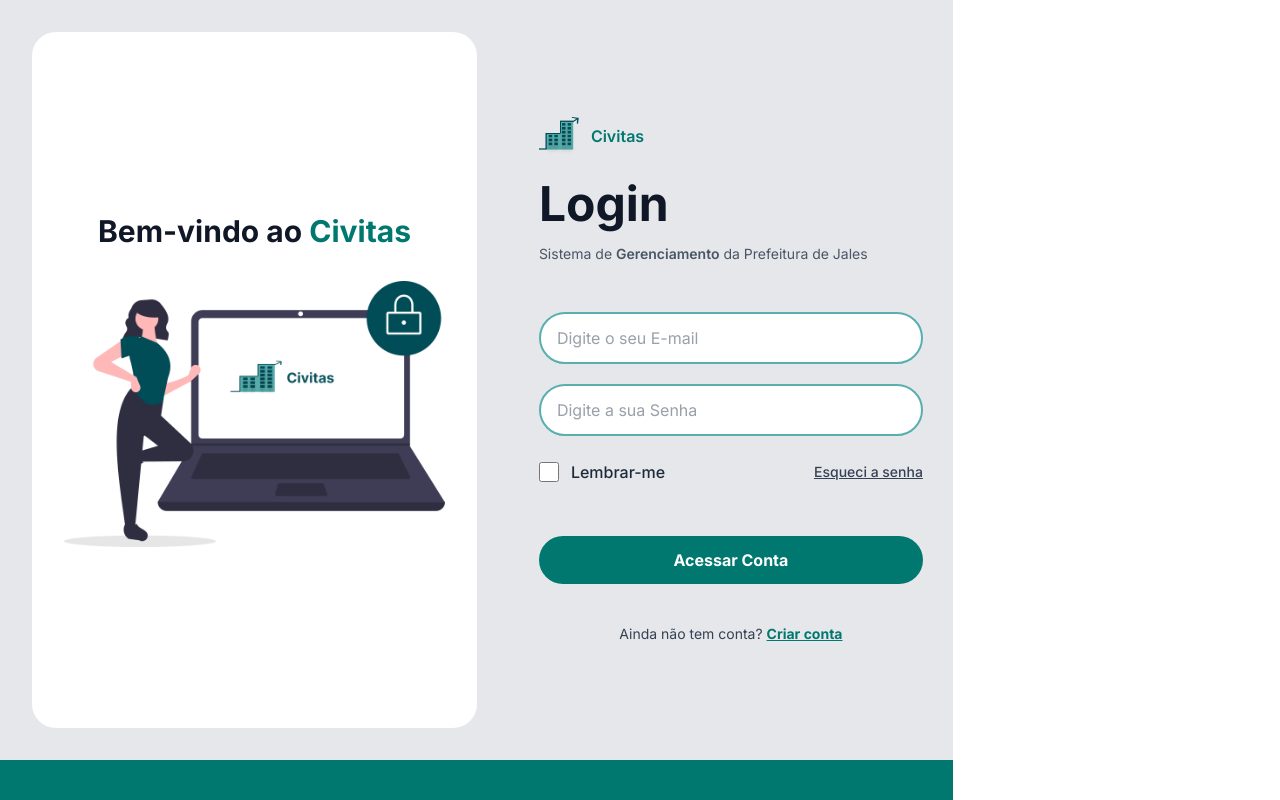
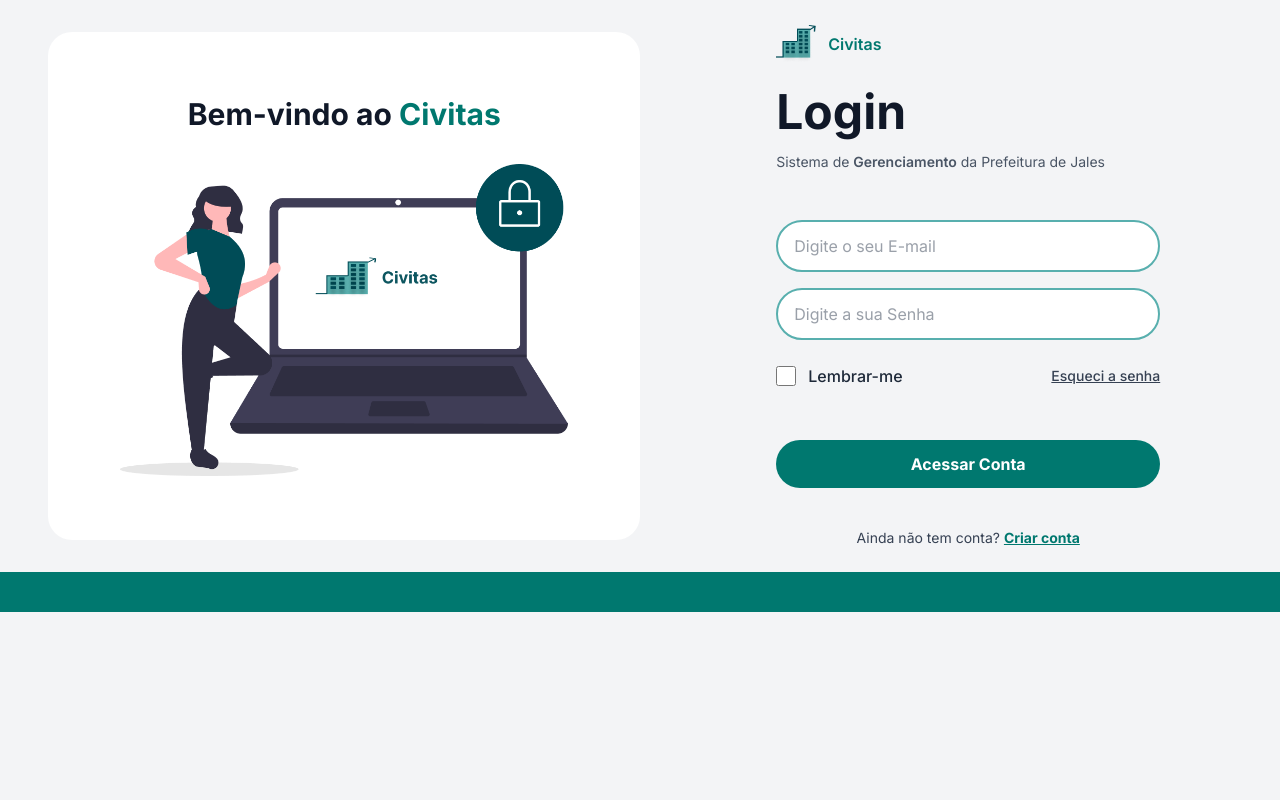
Before and after one commit to Fatec-ADS-AMS2025/civitas-frontend, a Next.js app in the folder civitas-frontend/: page / in a window 1280 px wide. Built offline with nearby package versions, Linux system fonts and the light colour scheme.

Commit message:
:bug:	fix: corrigido o problema da tela expremer no meio da tela

```diff
--- a/civitas-frontend/src/app/globals.css
+++ b/civitas-frontend/src/app/globals.css
@@ -36,6 +36,10 @@ body {
   font-family: var(--font-sans);
 }
 
+html, body {
+  overflow-x: hidden; /* prevents white strip caused by 100vw/w-screen overflow */
+}
+
 .material-symbols-outlined {
   font-variation-settings: 'FILL' 0, 'wght' 400, 'GRAD' 0, 'opsz' 24;
   font-size: 22px;
--- a/civitas-frontend/src/app/login/page.jsx
+++ b/civitas-frontend/src/app/login/page.jsx
@@ -17,8 +17,8 @@ export default function LoginPage() {
   }
 
   return (
-    <div className="min-h-screen bg-gray-200 flex flex-col">
-      <div className="flex flex-1">
+    <div className="min-h-screen w-full bg-gray-100">
+      <div className="container mx-auto max-w-screen-xl px-4 flex flex-1">
         {/* Left Section - Illustration */}
         <div className="hidden lg:flex w-1/2 bg-white items-center justify-center p-8 rounded-3xl m-8">
           <div className="w-full flex flex-col items-center">
@@ -53,7 +53,6 @@ export default function LoginPage() {
             {/* Form */}
             <form onSubmit={handleLogin} className="space-y-5">
               {/* Email Input */}
-              <div suppressHydrationWarning>
               <Input
                 type="email"
                 placeholder="Digite o seu E-mail"
@@ -61,10 +60,8 @@ export default function LoginPage() {
                 onChange={(e) => setEmail(e.target.value)}
                 required
               />
-              </div>
 
               {/* Password Input */}
-              <div suppressHydrationWarning>
               <Input
                 type="password"
                 placeholder="Digite a sua Senha"
@@ -72,7 +69,6 @@ export default function LoginPage() {
                 onChange={(e) => setPassword(e.target.value)}
                 required
               />
-              </div>
 
               {/* Remember Me and Forgot Password */}
               <div className="flex items-center justify-between mt-6">
--- a/civitas-frontend/src/components/Input.tsx
+++ b/civitas-frontend/src/components/Input.tsx
@@ -1,4 +1,4 @@
-import * as React from 'react';
+import React, { useId } from 'react';
 
 export interface InputProps extends React.InputHTMLAttributes<HTMLInputElement> {
   label?: string;
@@ -13,13 +13,14 @@ export const Input: React.FC<InputProps> = ({
   id,
   ...props
 }) => {
-  const inputId = id || `input-${Math.random().toString(36).substr(2, 9)}`;
+  const autoId = useId();
+  const stableInputId = id ?? autoId; // stable across SSR/CSR
 
   return (
     <div className="w-full mb-4">
       {label && (
         <label
-          htmlFor={inputId}
+          htmlFor={stableInputId}
           className="block text-sm font-medium text-gray-700 mb-2"
         >
           {label}
@@ -27,7 +28,7 @@ export const Input: React.FC<InputProps> = ({
         </label>
       )}
       <input
-        id={inputId}
+        id={stableInputId}
         className={`
           w-full
           px-4 py-3
```
Lines whose indentation alone changed are shown as unchanged.
